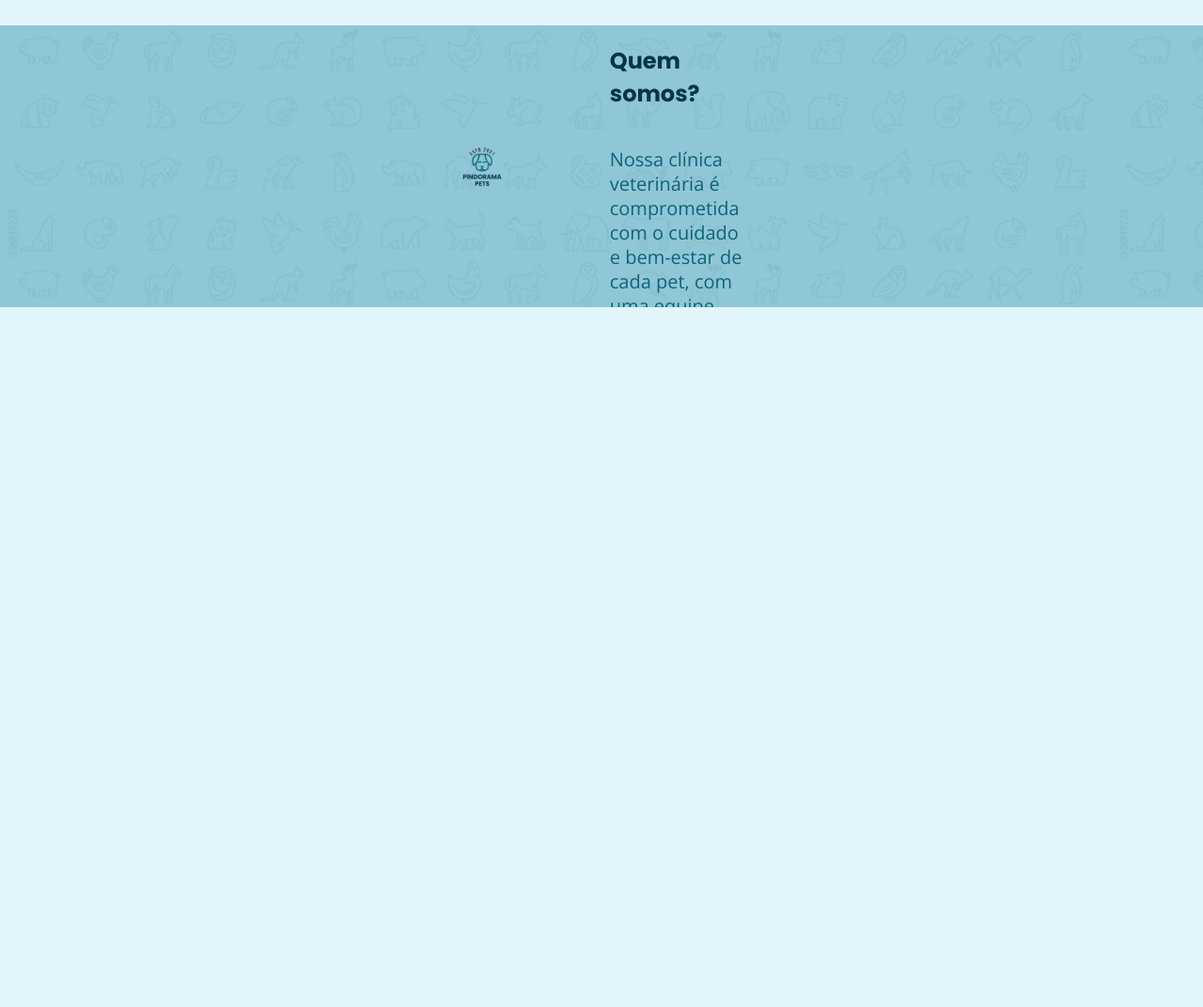
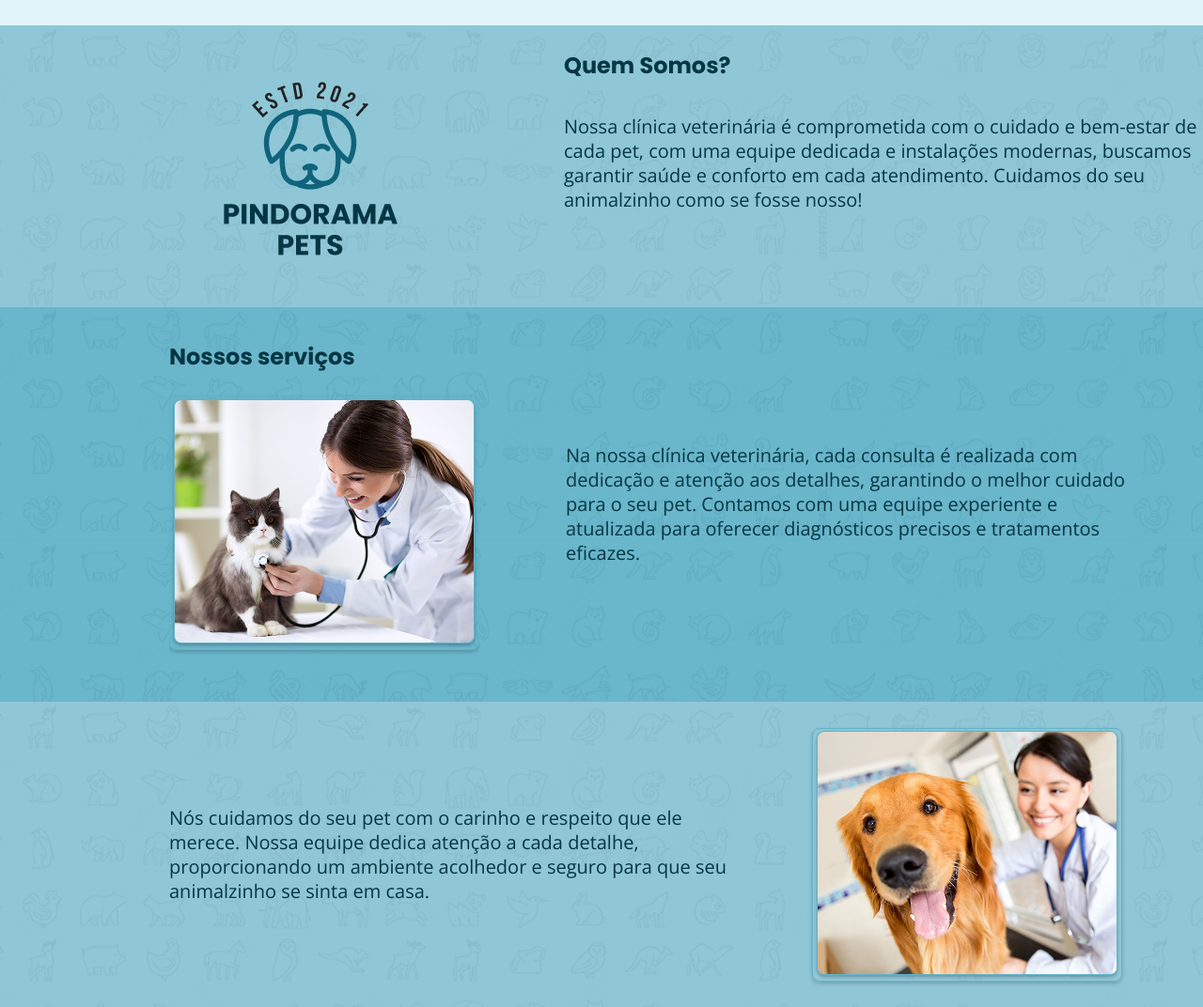
Before and after one commit to trainee-unect/projeto-trainee, a plain HTML site: page index.html in a window 1280 px wide. Shown: the part 969-2041 px from the top of the page at 94% size. Before the commit the page ends 1296 px from the top, so only its background shows below. Drawn offline with nearby package versions, Linux system fonts and the light colour scheme.

Commit message:
finalizei todos os banners de informaçoes e serviços

```diff
--- a/index.html
+++ b/index.html
@@ -59,15 +59,28 @@
             </div>
         </section>
 
-        <section class="info ">
-            <div class="quem-somos ">
-                <div class="logo-quem-somos ">
-                    <img src="imagens/logo-quem-somos.png" alt="Logo Quem Somos?">
+        <section class="container-info">
+            <div class="quem-somos">
+                <img src="imagens/logo-quem-somos.png" alt="Logo Quem-Somos">
+                 <div class="conteudo-quem-somos">
+                    <h2>Quem Somos?</h2>
+                    <p>Nossa clínica veterinária é comprometida com o cuidado e bem-estar de cada pet, com uma equipe dedicada e instalações modernas, buscamos garantir saúde e conforto em cada atendimento. Cuidamos do seu animalzinho como se fosse nosso!</p>
                 </div>
-                <div class="texto-quem-somos ">
-                    <h2>Quem somos?</h2>
-                    <p>Nossa clínica veterinária é comprometida com o cuidado e bem-estar de cada pet, com uma equipe dedicada e instalações modernas, buscamos garantir saúde e conforto em cada atendimento. Cuidamos  do seu animalzinho como se fosse nosso!</p>
+            </div>
+
+            <div class="servicos1">
+                <div class="conteudo-servicos">
+                    <h2>Nossos serviços</h2>
+                    <img src="imagens/foto-servicos1.png" alt="Foto Vetrinária">
                 </div>
+                <div class="texto-servicos1">
+                    <p>Na nossa clínica veterinária, cada consulta é realizada com dedicação e atenção aos detalhes, garantindo o melhor cuidado para o seu pet. Contamos com uma equipe experiente e atualizada para oferecer diagnósticos precisos e tratamentos eficazes. </p>
+                </div>
+            </div>
+
+            <div class="servicos2">
+                <p>Nós cuidamos do seu pet com o carinho e respeito que ele merece. Nossa equipe dedica atenção a cada detalhe, proporcionando um ambiente acolhedor e seguro para que seu animalzinho se sinta em casa.</p>
+                <img src="imagens/foto-servicos2.png" alt="Vetrinária e Golden Retriver">
             </div>
         </section>
     </main>
--- a/style.css
+++ b/style.css
@@ -12,6 +12,7 @@
     --cor5: #7ccbe0;
     --cor6: #a3a3a3;
     --cor7: #89c5d5;
+    --cor8: #63b3c9;
 
     --fonte1: "Poppins", sans-serif;
     --fonte2: "Open Sans", sans-serif;
@@ -35,7 +36,7 @@ header {
     margin: auto;
     height: 140px;
     border: 1px solid rgba(0, 0, 0, 0.103);
-    box-shadow: 0px 2px 4px rgba(0, 0, 0, 0.1);
+    box-shadow: 0px 2px 4px rgba(0, 0, 0, 0.151);
     display: flex;
     justify-content: space-between;
     align-items: center;
@@ -244,7 +245,7 @@ main{
     background-color: var(--cor6);
     border-radius: 50%;
 }
-
+/*
 .info{
     width: 100%;
     height: 300px;
@@ -271,7 +272,7 @@ main{
 }
 
 .texto-quem-somos{
-    height: 300px;
+    max-height: 300px;
     width: 690px;
     margin-right: 480px;
 }
@@ -284,11 +285,155 @@ main{
     padding-bottom: 40px;
 }
 
-.texto-quem-somos > p{
-    color: #0f637a;
+.texto-info{
+    color: var(--cor2);
     font-family:var(--fonte2);
     font-weight: 400;
     font-size: 20px;
     line-height: 26px;
     letter-spacing: 2%;
 }
+
+.container-servicos{
+    background-image: url(imagens/fundo-quem-somos.png);
+    width: 100%;
+    height: 743px;
+    background-color: lightgray;
+}
+
+.servicos1{
+    background-color: var(--cor5);
+    background-image: url(imagens/fundo-quem-somos.png);
+    height: 300px;
+    display: flex;
+    align-items: center;
+    gap: 92px;
+}
+
+.servicos1 > img{
+    width: 320px;
+    height: 260px;
+    margin-left: 480px;
+}
+
+.servicos1 > p{
+    margin-right: 480px;
+    max-height: 300px;
+}
+
+*/
+/*                                       Caixa do Quem-Somos                                             */
+.container-info{
+    width: 1920px;
+}
+
+.quem-somos{
+    width: 100%;
+    height: 300px;
+    background-color: var(--cor7);
+    background-image: url(imagens/fundo-quem-somos.png);
+    display: flex;
+    align-items: center;
+    gap: 120px;
+}
+
+
+.quem-somos > img{
+    width: 300px;
+    height: 300px;
+    margin-left: 500px;
+}
+
+.conteudo-quem-somos{
+    height: 300px;
+}
+
+.conteudo-quem-somos > h2{
+    color: var(--cor2);
+    font-weight: bold;
+    font-size: 24px;
+    margin-bottom: 35px;
+    margin-top: 25px;
+}
+
+.conteudo-quem-somos > p{
+    max-width: 700px;
+    max-height: 300px;
+    color: var(--cor2);
+    font-family: var(--fonte2);
+    font-weight: 400;
+    font-size: 20px;
+    line-height: 26px;
+    letter-spacing: 2%;
+}
+
+/*                                    Caixa de Serviços                                             */
+
+.servicos1{
+    width: 100%;
+    height: 420px;
+    background-color: var(--cor8);
+    background-image: url(imagens/fundo-quem-somos.png);
+    display: flex;
+    align-items: center;
+    gap: 92px;
+}
+
+.conteudo-servicos{
+    margin-left: 500px;
+    height: 420px;
+}
+
+.conteudo-servicos > h2{
+    color: var(--cor2);
+    font-weight: bold;
+    font-size: 24px;
+    margin-bottom: 25px;
+    margin-top: 35px;
+}
+
+.conteudo-servicos > img{
+    border: 1px solid var(--cor8);
+    border-radius: 8px;
+    box-shadow: 0px 2px 4px rgba(0, 0, 0, 0.205);
+}
+
+.texto-servicos1{
+    max-width: 620px;
+    max-height: 150px;
+    color: var(--cor2);
+    font-family: var(--fonte2);
+    font-weight: 400;
+    font-size: 20px;
+    line-height: 26px;
+    letter-spacing: 2%;
+}
+/*                              Caixas Serviços 2                                   */
+
+.servicos2{
+    width: 100%;
+    height: 325px;
+    background-color: var(--cor7);
+    background-image: url(imagens/fundo-quem-somos.png);
+    display: flex;
+    align-items: center;
+    gap: 64px;
+}
+
+.servicos2 > img{
+    border: 1px solid var(--cor8);
+    border-radius: 8px;
+    box-shadow: 0px 2px 4px rgba(0, 0, 0, 0.205);
+}
+
+.servicos2 > p{
+    margin-left: 500px;
+    max-width: 620px;
+    max-height: 120px;
+    color: var(--cor2);
+    font-family: var(--fonte2);
+    font-weight: 400;
+    font-size: 20px;
+    line-height: 26px;
+    letter-spacing: 2%;
+}
```
Also changed, not shown: imagens/foto-servicos1.png (added), imagens/foto-servicos2.png (added).
